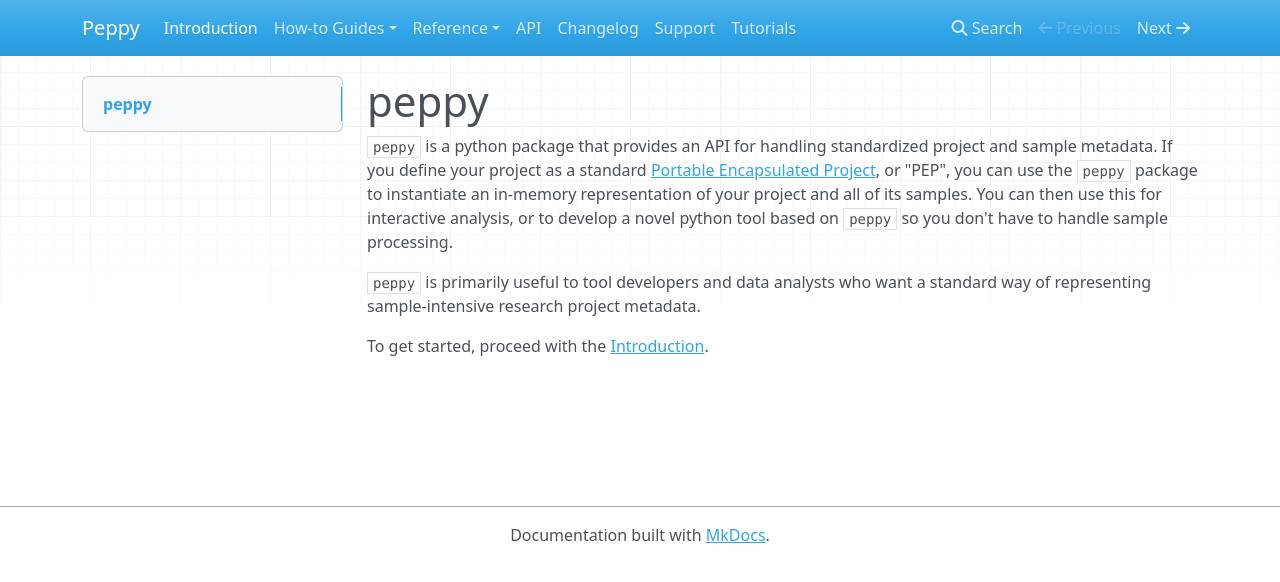
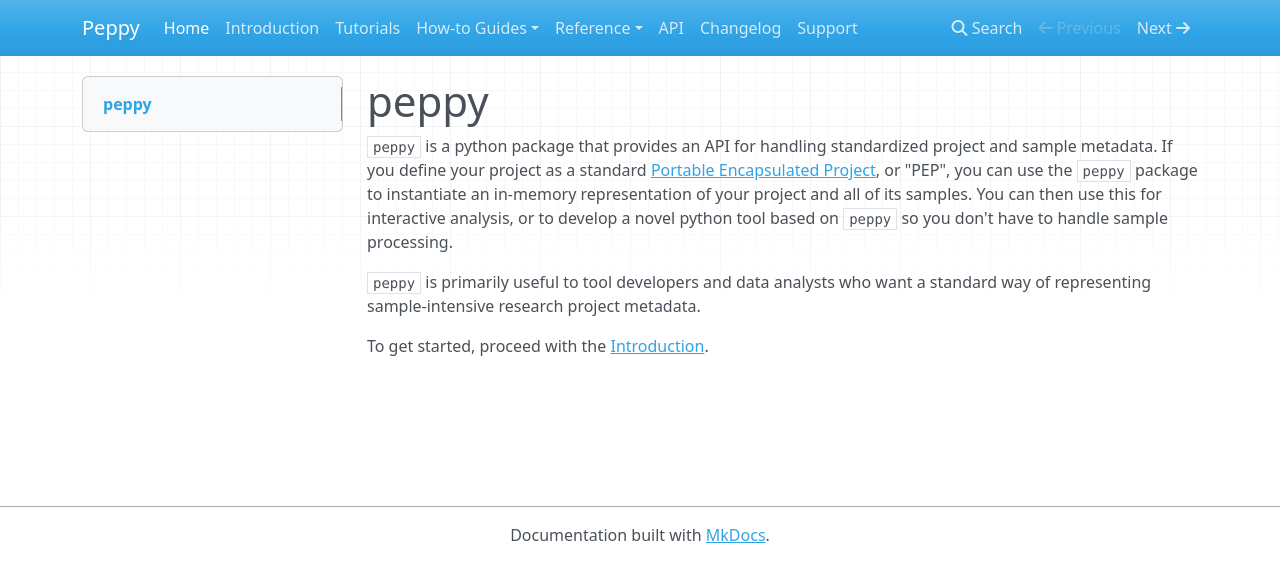
Before and after one commit to pepkit/peppy, an MkDocs documentation site: the page built from docs/docs/README.md, in a window 1280 px wide. Shown: the top 582 px of the page. Built offline with MkDocs 1.6.1, drawn with Linux system fonts in a browser that asks for light colours; nearby versions of some CDN libraries; some of the changed lines change nothing that is shown.

Commit message:
improve main page header order

```diff
--- a/docs/mkdocs.yml
+++ b/docs/mkdocs.yml
@@ -1,12 +1,12 @@
 site_name: Peppy
 nav:
-  - Introduction: README.md
-
+  - Home: README.md
+  - Introduction: intro.md
+  - Tutorials: tutorials.md
   - How-to Guides:
     - How to use peppy: jupyter_build/tutorial.md
     - How to use sample subannotation: jupyter_build/subannotation.md
     - Subprojects tutorial: jupyter_build/subprojects.md
-
   - Reference:
     - Advanced: advanced.md
     - Cluster computing: cluster-computing.md
@@ -17,16 +17,13 @@
     - Features: features.md
     - Hello World: hello-world.md
     - Implied columns: implied-columns.md
-    - Introduction: intro.md
     - Models: models.md
     - Pipeline interface: pipeline-interface.md
     - Project configuration: project-config.md
     - Sample annotation sheet: sample-annotation-sheet.md
-
   - API: autodoc_build/peppy.md
   - Changelog: changelog.md
   - Support: support.md
-  - Tutorials: tutorials.md
 
 #markdown_extensions:
 #  - markdown_include.include:
```
